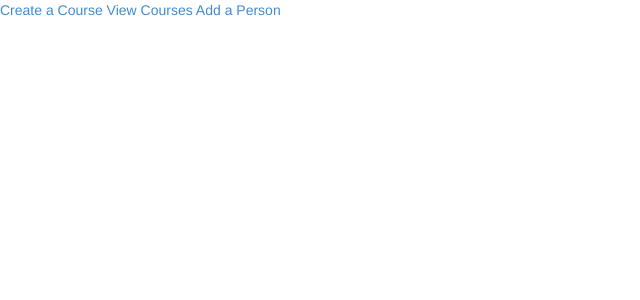
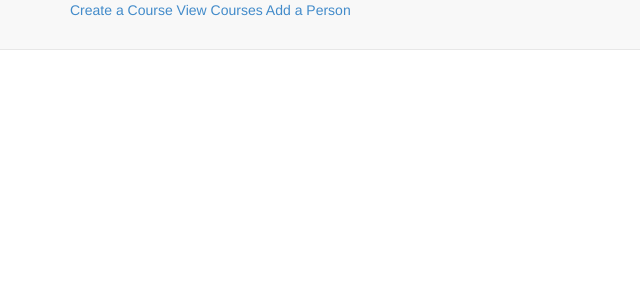
Before and after one commit to riggtravis/AleDB, a CodeIgniter app: page /index.php/professor/index in a window 1280 px wide. Shown: the top 300 px of the page, without its empty margins (0-640 px from the left). Run offline with CodeIgniter, Linux system fonts and the light colour scheme; some libraries are stand-ins or nearby versions.

Commit message:
Turned Control center to a navbar
This is what we wanted all along.

```diff
--- a/application/views/professor_control_center.php
+++ b/application/views/professor_control_center.php
@@ -1,4 +1,5 @@
-<div id="topbar">
+<div class="navbar navbar-default navbar-fixed-top" >
+	<div class="container">
 		<?php $this->load->helper('url'); ?>
 
 		<!--create course-->
@@ -13,3 +14,4 @@
 		<!--search for person by lastname-->
 		<!--search group by partners-->
 	</div>
+</div>
```
Lines whose indentation alone changed are shown as unchanged.
